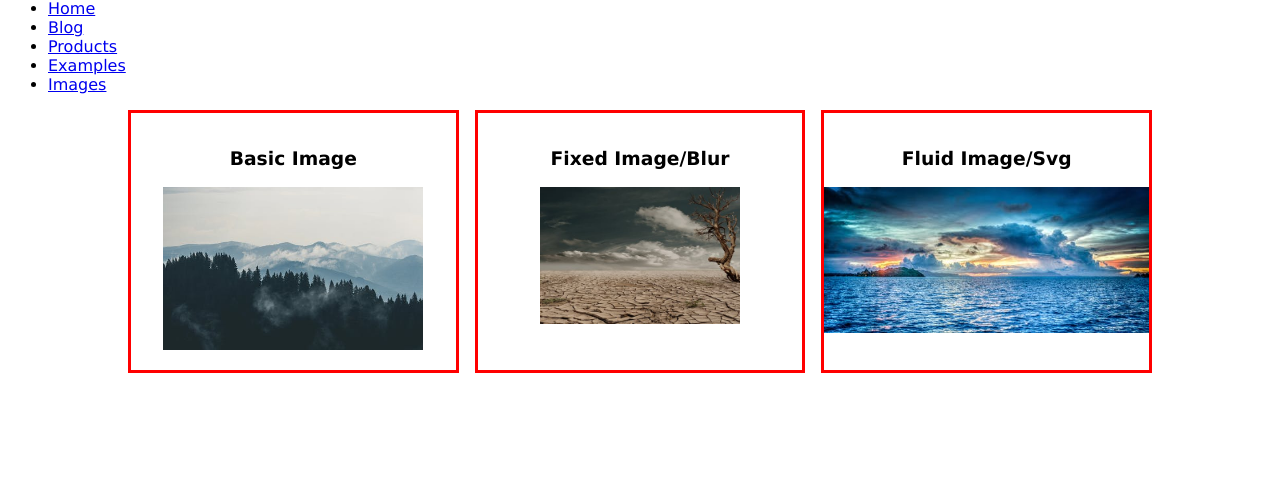
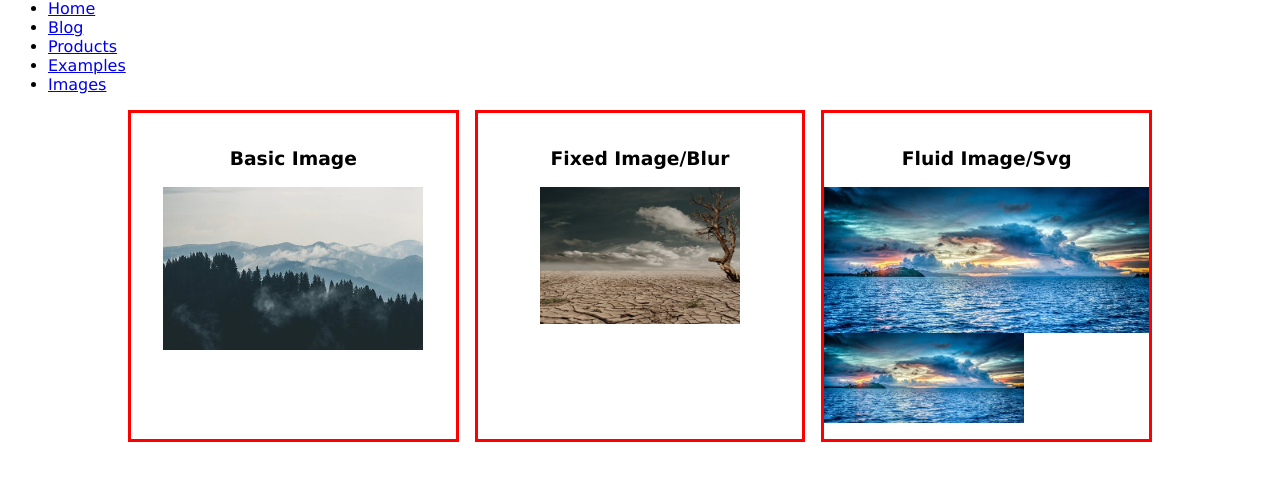
Before and after one commit to davidwachlin/gatsby-tutorial, a Gatsby site: page /images in a window 1280 px wide. Shown: the part 69-550 px from the top of the page. Built offline with nearby package versions, Linux system fonts and the light colour scheme; Gatsby itself is replaced by a stand-in of ours.

Commit message:
fluid maxwidth argument

```diff
--- a/src/examples/Images.js
+++ b/src/examples/Images.js
@@ -15,11 +15,18 @@ const getImages = graphql`
     }
     fluid: file(relativePath: { eq: "image2.jpg" }) {
       childImageSharp {
-        fluid {
+        fluid(maxWidth: 300) {
           ...GatsbyImageSharpFluid_tracedSVG
         }
       }
     }
+    example: file(relativePath: { eq: "image2.jpg" }) {
+        childImageSharp {
+          fluid(maxWidth: 200) {
+            ...GatsbyImageSharpFluid_tracedSVG
+          }
+        }
+      }
   }
 `
 
@@ -39,6 +46,9 @@ const Images = () => {
       <article>
         <h3>fluid image/svg</h3>
         <Image fluid={data.fluid.childImageSharp.fluid} />
+        <div className="small">
+          <Image fluid={data.example.childImageSharp.fluid} />
+        </div>
       </article>
     </Wrapper>
   )
@@ -52,6 +62,9 @@ const Wrapper = styled.section`
   .basic {
     width: 80%;
   }
+  .small {
+      width: 200px;
+  }
   article {
     border: 3px solid red;
     padding: 1rem 0;
```
